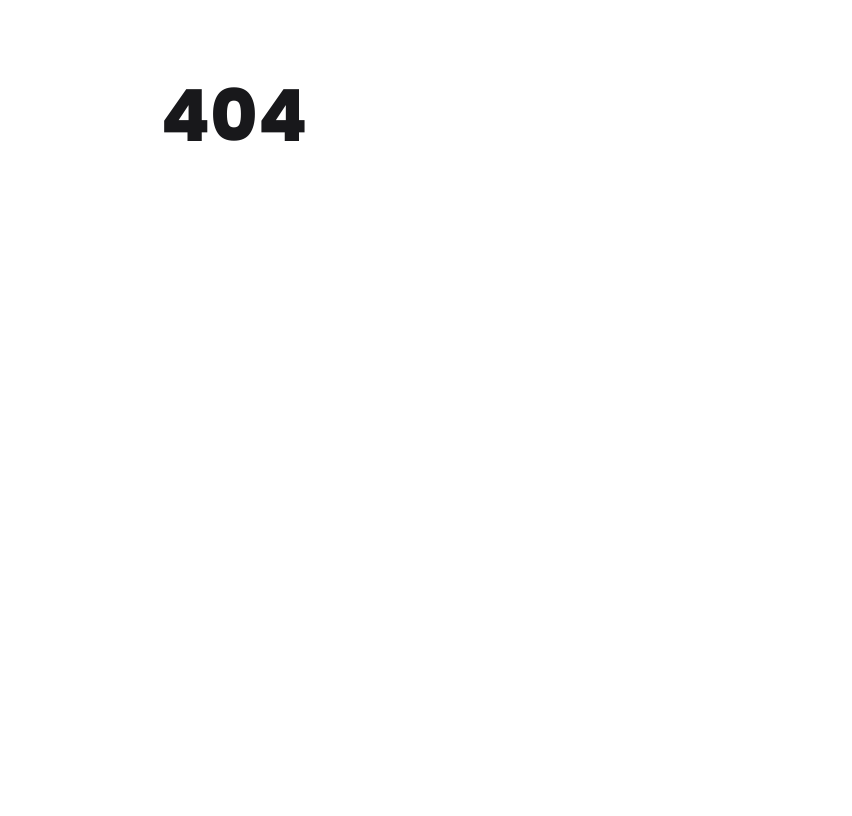
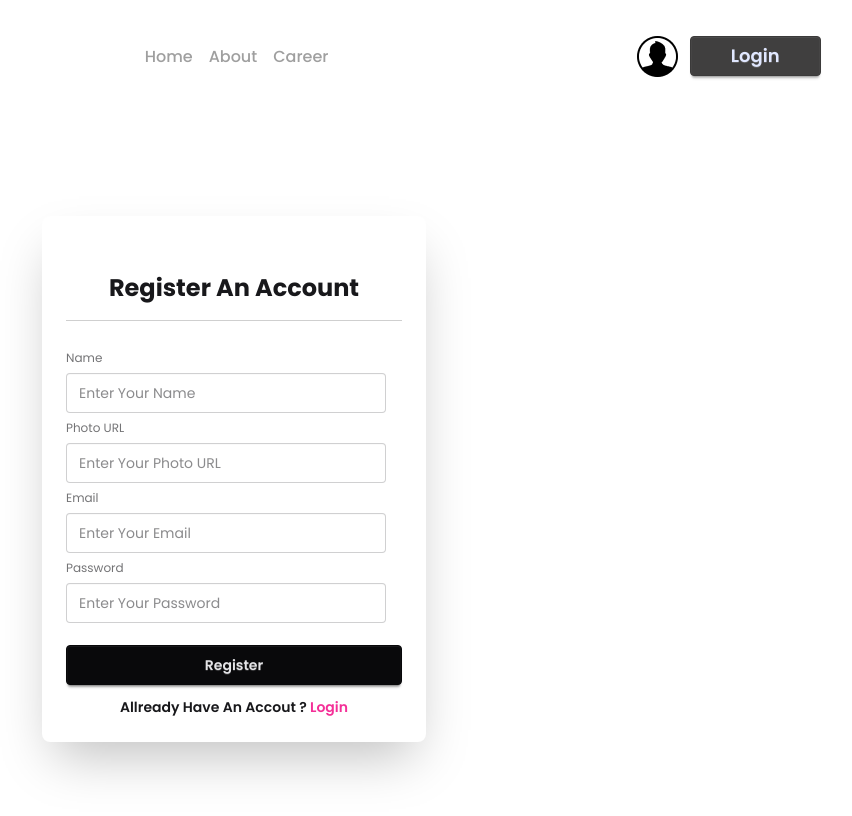
Before and after one commit to soponalways/dragon-news, a React (Vite) app: page /auth/register in a window 1280 px wide. Shown: the top 816 px of the page, without its empty margins (406-1258 px from the left). Built offline with nearby package versions, Linux system fonts and the light colour scheme.

Commit message:
create login and register form and newsSection position as sticky

```diff
--- a/src/Components/Categories.jsx
+++ b/src/Components/Categories.jsx
@@ -5,12 +5,16 @@ const categoriesPromise = fetch('/categories.json').then(res => res.json());
 
 const Categories = () => {
     const categories = use(categoriesPromise);
+    const handleScrool = () => {
+        window.scrollTo({top: 0, behavior: 'smooth'})
+    }
     return (
         <div>
             <h3 className='text-lg font-semibold'>All Category ({categories.length})</h3>
             <div className='grid grid-cols-1 gap-4 my-4'>
                 {
                     categories.map(category => <NavLink
+                        onClick={handleScrool}
                         key={category.id}
                         to={`/category/${category.id}`}
                         className={'text-lg text-accent font-semibold hover:bg-base-300 btn bg-base-100 border-0'}
--- a/src/Components/Navbar.jsx
+++ b/src/Components/Navbar.jsx
@@ -1,8 +1,12 @@
 import React from 'react';
-import { NavLink } from 'react-router';
+import { NavLink, useNavigate } from 'react-router';
 import userlogo from '../assets/user.png';
 
 const Navbar = () => {
+    const navigate = useNavigate();
+    const handelLoginClick = () => {
+        navigate('/auth/login')
+    }
     return (
         <div className='flex justify-between items-center my-5'>
             <section className="start text-transparent">HI Iam Nav bar here are  </section>
@@ -13,7 +17,7 @@ const Navbar = () => {
             </section>
             <section className="end flex gap-3">
                 <img src={userlogo} alt="" />
-                <button className='btn btn-primary px-10 text-lg'>Login</button>
+                <button onClick={handelLoginClick} className='btn btn-primary px-10 text-lg'>Login</button>
             </section>
         </div>
     );
--- a/src/Routes/Routes.jsx
+++ b/src/Routes/Routes.jsx
@@ -4,6 +4,8 @@ import AuthLayout from "../layouts/AuthLayout/AuthLayout";
 import NewsLayout from "../layouts/NewsLayout/NewsLayout";
 import Home from "../pages/Home";
 import CategoryNews from "../pages/CategoryNews";
+import Login from "../pages/Auth/Login";
+import Register from "../pages/Auth/Register";
 
 const router = createBrowserRouter([
     {
@@ -23,7 +25,17 @@ const router = createBrowserRouter([
     },
     {
         path: '/auth',
-        Component: AuthLayout
+        Component: AuthLayout,
+        children: [
+            {
+                path: '/auth/login',
+                Component: Login
+            },
+            {
+                path: '/auth/register',
+                Component: Register
+            }
+        ]
     },
     {
         path: '/news',
--- a/src/layouts/AuthLayout/AuthLayout.jsx
+++ b/src/layouts/AuthLayout/AuthLayout.jsx
@@ -1,9 +1,16 @@
 import React from 'react';
+import { Outlet } from 'react-router';
+import Navbar from '../../Components/Navbar';
 
 const AuthLayout = () => {
     return (
         <div>
-            <h3 className="text-2xl">Hello from Auth Layout </h3>
+            <header  className='w-11/12 mx-auto py-4'>
+                <Navbar></Navbar>
+            </header>
+            <main  className='w-11/12 mx-auto py-4'>
+                <Outlet />
+            </main>
         </div>
     );
 };
--- a/src/layouts/HomeLayout/HomeLayout.jsx
+++ b/src/layouts/HomeLayout/HomeLayout.jsx
@@ -19,13 +19,13 @@ const HomeLayout = () => {
                 </nav>
             </header>
             <main className='grid grid-cols-12 gap-4 my-10'>
-                <aside className='col-span-3'>
+                <aside className='col-span-3 sticky h-fit top-1'>
                     <LeftAside></LeftAside>
                 </aside>
                 <section className="main col-span-6">
                     <Outlet></Outlet>
                 </section>
-                <aside className='col-span-3'>
+                <aside className='col-span-3 sticky h-fit top-1'>
                     <RightAside></RightAside>
                 </aside>
             </main>
--- /dev/null
+++ b/src/pages/Auth/Login.jsx
@@ -0,0 +1,25 @@
+import React from 'react';
+import { Link } from 'react-router';
+
+const Login = () => {
+    return (
+        <div className='flex justify-center items-center min-h-[calc(100vh-100px)]'>
+            <div className="card bg-base-100 w-full max-w-sm shrink-0 shadow-2xl">
+                <div className="card-body">
+                    <h1 className='text-center text-2xl font-bold py-4 border-b border-b-accent/50 my-4'>Login Your Account</h1>
+                    <fieldset className="fieldset">
+                        <label className="label">Email</label>
+                        <input type="email" className="input" placeholder="Enter Your Email" />
+                        <label className="label">Password</label>
+                        <input type="password" className="input" placeholder="Enter Your Password " />
+                        <div><a className="link link-hover">Forgot password?</a></div>
+                        <button className="btn btn-neutral mt-4">Login</button>
+                    </fieldset>
+                    <p className='text-center font-semibold'>Don't Have An Accout ? <Link className='text-secondary hover:underline hover:underline-offset-4' to='/auth/register'>Register</Link></p>
+                </div>
+            </div>
+        </div>
+    );
+};
+
+export default Login;
--- /dev/null
+++ b/src/pages/Auth/Register.jsx
@@ -0,0 +1,38 @@
+import React from 'react';
+import { Link } from 'react-router';
+
+const Register = () => {
+    return (
+        <div className='flex justify-center items-center min-h-[calc(100vh-100px)]'>
+            <div className="card bg-base-100 w-full max-w-sm shrink-0 shadow-2xl">
+                <div className="card-body">
+                    <h1 className='text-center text-2xl font-bold py-4 border-b border-b-accent/50 my-4'>Register An Account</h1>
+                    <fieldset className="fieldset">
+
+                        {/* Name  */}
+                        <label className="label">Name</label>
+                        <input type="text" className="input" placeholder="Enter Your Name" />
+
+                        {/* Photo URL  */}
+                        <label className="label">Photo URL</label>
+                        <input type="text" className="input" placeholder="Enter Your Photo URL" />
+
+                        {/* Email  */}
+                        <label className="label">Email</label>
+                        <input type="email" className="input" placeholder="Enter Your Email" />
+
+                        {/* password  */}
+                        <label className="label">Password</label>
+                        <input type="password" className="input" placeholder="Enter Your Password" />
+
+                        {/* Submit or Register  */}
+                        <button className="btn btn-neutral mt-4">Register</button>
+                    </fieldset>
+                    <p className='text-center font-semibold'>Allready Have An Accout ? <Link className='text-secondary hover:underline hover:underline-offset-4' to='/auth/login'>Login</Link></p>
+                </div>
+            </div>
+        </div>
+    );
+};
+
+export default Register;
```
